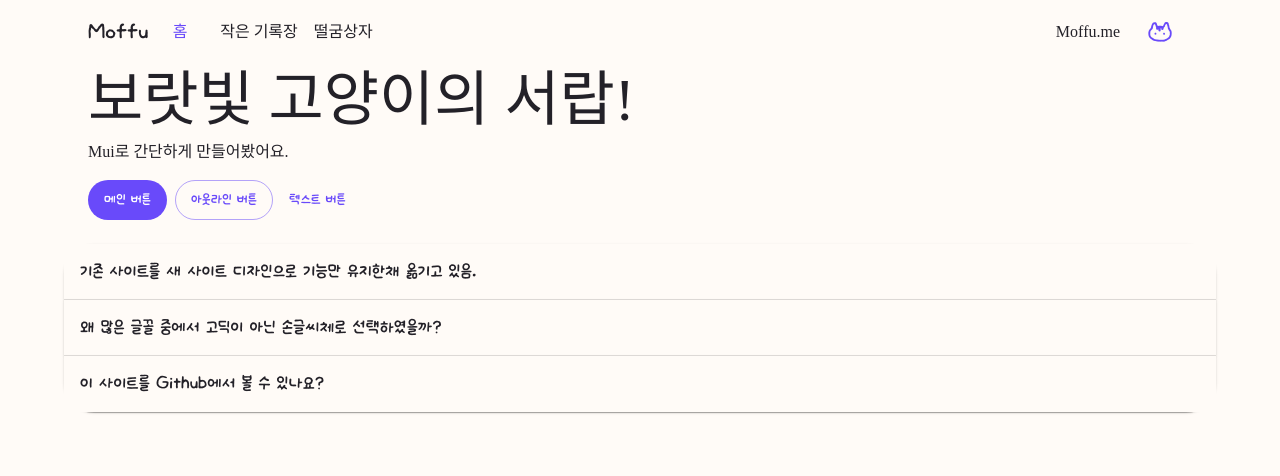
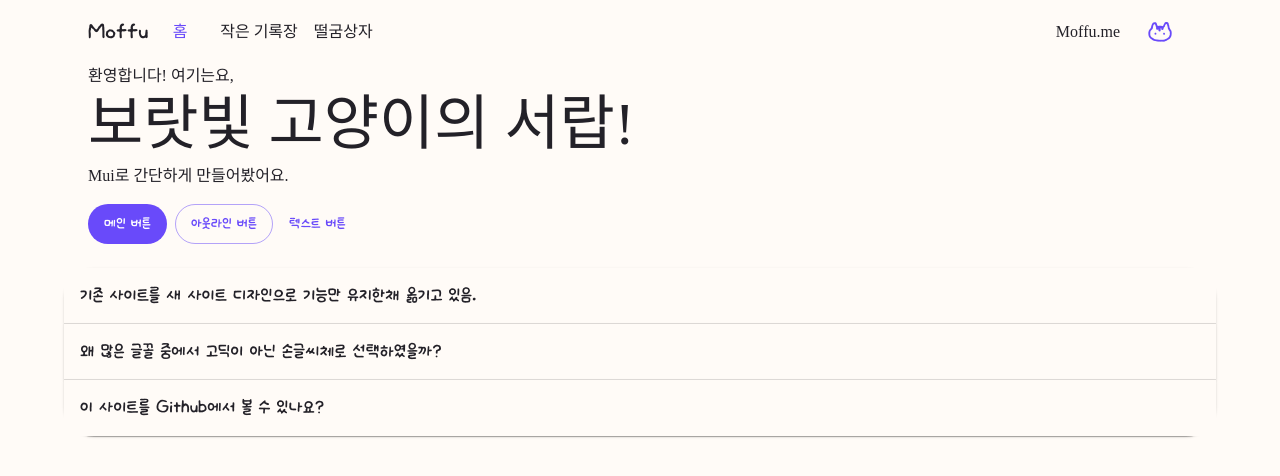
Before and after one commit to Urooyo/moffu.me-web, a Next.js app: page / in a window 1280 px wide. Shown: the top 476 px of the page. Built offline with nearby package versions, Linux system fonts and the light colour scheme; some icons are missing; a web font is replaced by a local one.

Commit message:
feat: 서브 헤딩 텍스트 추가

```diff
--- a/src/app/page.tsx
+++ b/src/app/page.tsx
@@ -53,6 +53,7 @@ export default function Home() {
           </AppBar>
         </Box>
         <Container sx={{ margin: 0 }}>
+          <Typography variant="body1">환영합니다! 여기는요,</Typography>
           <Typography variant="h2">보랏빛 고양이의 서랍!</Typography>
           <Typography variant="body1" color="var(--foreground)" marginTop={0.5}>Mui로 간단하게 만들어봤어요.</Typography>
           <Stack direction="row" gap={1} marginTop={2}>
```
